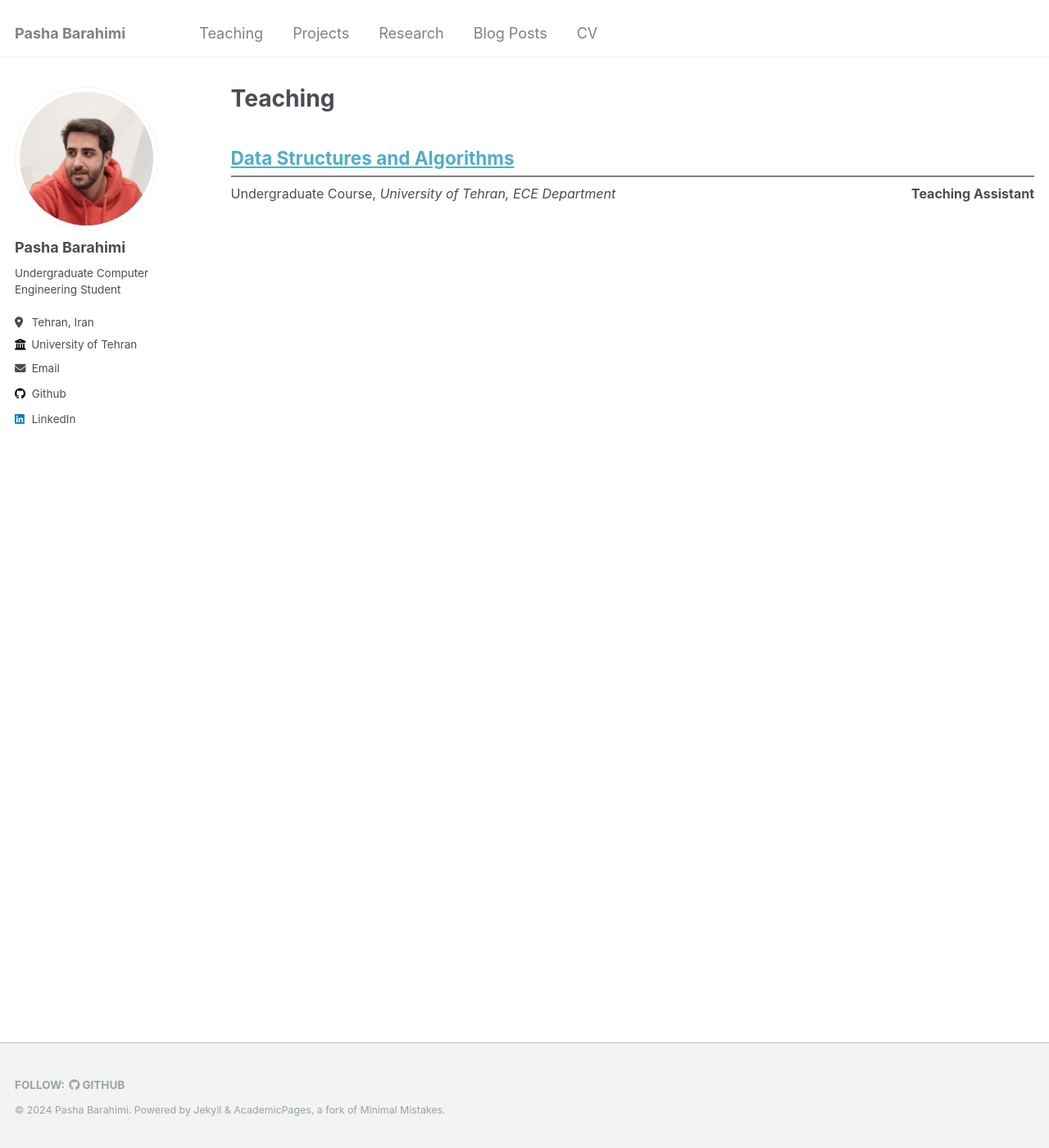
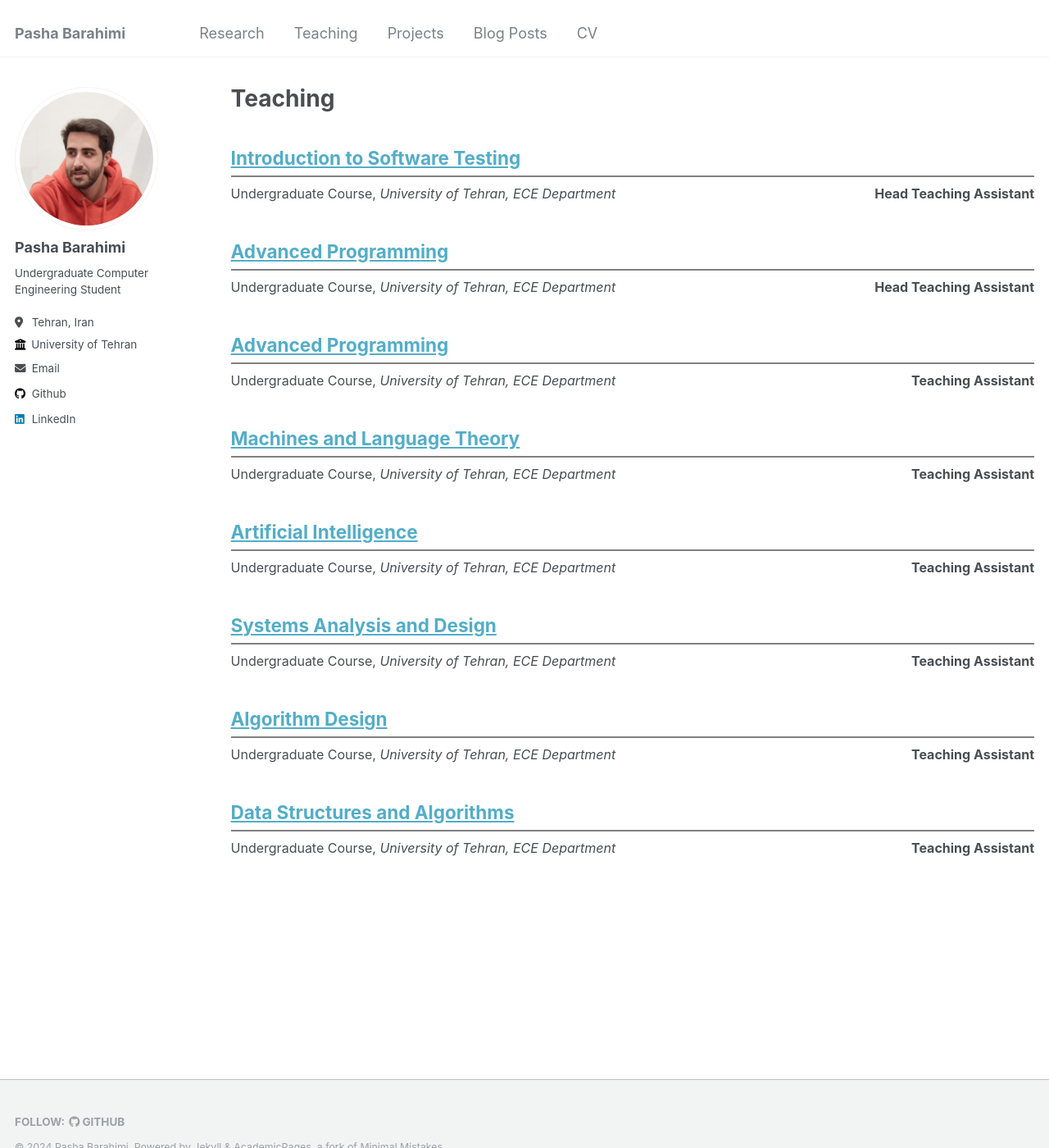
Before and after one commit to PashaBarahimi/PashaBarahimi.github.io, a Jekyll site: the page built from _pages/teaching.html, in a window 1280 px wide and 1400 px high. Shown: the whole window at 82% size. Built offline with Jekyll 4.4.1, drawn with Linux system fonts in a browser that asks for light colours.

Commit message:
Complete TAs

```diff
--- a/_data/navigation.yml
+++ b/_data/navigation.yml
@@ -6,15 +6,15 @@ main:
   # - title: "Talks"
   #   url: /talks/
 
+  - title: "Research"
+    url: /research/
+
   - title: "Teaching"
     url: /teaching/
 
   - title: "Projects"
     url: /projects/
 
-  - title: "Research"
-    url: /research/
-
   - title: "Blog Posts"
     url: /year-archive/
 
--- /dev/null
+++ b/_teaching/2-Algorithm-Design.md
@@ -0,0 +1,29 @@
+---
+title: "Algorithm Design"
+collection: teaching
+type: "Undergraduate Course"
+role: "Teaching Assistant"
+permalink: /teaching/da
+venue: "University of Tehran, ECE Department"
+location: "Tehran, Iran"
+excerpt: ""
+---
+
+Instructor(s)
+======
+
+- [Prof. Mohammad Javad Dousti](https://scholar.google.com/citations?user=EGv2ij0AAAAJ&hl=en)
+
+Semester(s)
+======
+
+- Fall 2022
+- Fall 2023
+
+Duties
+======
+
+- Homework Development & Grading
+- Computer Assignment Development
+- Exam Grading
+- Holding Troubleshooting Sessions
--- /dev/null
+++ b/_teaching/3-Systems-Analysis-and-Design.md
@@ -0,0 +1,26 @@
+---
+title: "Systems Analysis and Design"
+collection: teaching
+type: "Undergraduate Course"
+role: "Teaching Assistant"
+permalink: /teaching/sad
+venue: "University of Tehran, ECE Department"
+location: "Tehran, Iran"
+excerpt: ""
+---
+
+Instructor(s)
+======
+
+- [Prof. Ramtin Khosravi](https://scholar.google.com/citations?user=b9ib0IYAAAAJ&hl=en)
+
+Semester(s)
+======
+
+- Spring 2024
+
+Duties
+======
+
+- Mentoring
+- Assignment Grading
--- /dev/null
+++ b/_teaching/4-Artificial-Intelligence.md
@@ -0,0 +1,30 @@
+---
+title: "Artificial Intelligence"
+collection: teaching
+type: "Undergraduate Course"
+role: "Teaching Assistant"
+permalink: /teaching/ai
+venue: "University of Tehran, ECE Department"
+location: "Tehran, Iran"
+excerpt: ""
+---
+
+Instructor(s)
+======
+
+- [Prof. Yadollah Yaghoobzadeh](https://scholar.google.com/citations?user=TvGqaqAAAAAJ&hl=en)
+- [Dr. Hakimeh Fadaei](https://scholar.google.com/citations?user=zdY-omQAAAAJ&hl=en)
+
+Semester(s)
+======
+
+- Spring 2023
+- Fall 2023
+- Spring 2024
+
+Duties
+======
+
+- Quiz Development & Grading
+- Homework Development & Grading
+- Computer Assignment Development & Grading
--- /dev/null
+++ b/_teaching/5-Machines-and-Language-Theory.md
@@ -0,0 +1,27 @@
+---
+title: "Machines and Language Theory"
+collection: teaching
+type: "Undergraduate Course"
+role: "Teaching Assistant"
+permalink: /teaching/flat
+venue: "University of Tehran, ECE Department"
+location: "Tehran, Iran"
+excerpt: ""
+---
+
+Instructor(s)
+======
+
+- [Prof. Hossein Hojjat](https://scholar.google.com/citations?user=hkfVNCMAAAAJ&hl=en)
+
+Semester(s)
+======
+
+- Fall 2022
+- Spring 2023
+- Fall 2023
+
+Duties
+======
+
+- Homework Development & Grading
--- /dev/null
+++ b/_teaching/6-Advanced-Programming.md
@@ -0,0 +1,28 @@
+---
+title: "Advanced Programming"
+collection: teaching
+type: "Undergraduate Course"
+role: "Teaching Assistant"
+permalink: /teaching/ap
+venue: "University of Tehran, ECE Department"
+location: "Tehran, Iran"
+excerpt: ""
+---
+
+Instructor(s)
+======
+
+- [Prof. Ramtin Khosravi](https://scholar.google.com/citations?user=b9ib0IYAAAAJ&hl=en)
+
+Semester(s)
+======
+
+- Spring 2022
+- Fall 2022
+- Spring 2023
+
+Duties
+======
+
+- Computer Assignment Development & Grading
+- Exam Grading
--- /dev/null
+++ b/_teaching/7-Advanced-Programming-Head.md
@@ -0,0 +1,35 @@
+---
+title: "Advanced Programming"
+collection: teaching
+type: "Undergraduate Course"
+role: "Head Teaching Assistant"
+permalink: /teaching/ap/head
+venue: "University of Tehran, ECE Department"
+location: "Tehran, Iran"
+excerpt: ""
+---
+
+During my time as the head teaching assistant, I cooperated with my dear friend and colleague, [Saman](https://SamanEN.github.io) to manage the teaching assistants and the course.
+
+Instructor(s)
+======
+
+- [Prof. Ramtin Khosravi](https://scholar.google.com/citations?user=b9ib0IYAAAAJ&hl=en)
+
+Semester(s)
+======
+
+- Fall 2023
+- Spring 2024
+
+Duties
+======
+
+- GradeSheet Management
+- Planning and Holding TA Sessions
+- Planning and Holding TA Meetings
+- TA Management
+- Communication with the Instructor
+- Communication with the Students
+- Judge Script Development
+- Exam Grading
--- /dev/null
+++ b/_teaching/8-Software-Testing-Head.md
@@ -0,0 +1,32 @@
+---
+title: "Introduction to Software Testing"
+collection: teaching
+type: "Undergraduate Course"
+role: "Head Teaching Assistant"
+permalink: /teaching/swt/head
+venue: "University of Tehran, ECE Department"
+location: "Tehran, Iran"
+excerpt: ""
+---
+
+During my time as the head teaching assistant, I cooperated with my dear friend and colleague, [Amirali](https://Mohta3b.github.io) to manage the teaching assistants and the course.
+
+Instructor(s)
+======
+
+- [Prof. Ehsan Khamespanah](https://scholar.google.com/citations?user=J22L-gEAAAAJ&hl=en)
+
+Semester(s)
+======
+
+- Fall 2024
+
+Duties
+======
+
+- GradeSheet Management
+- TA Management
+- Communication with the Instructor
+- Communication with the Students
+- Exam Grading
+- Computer Assignment Development & Grading
```
